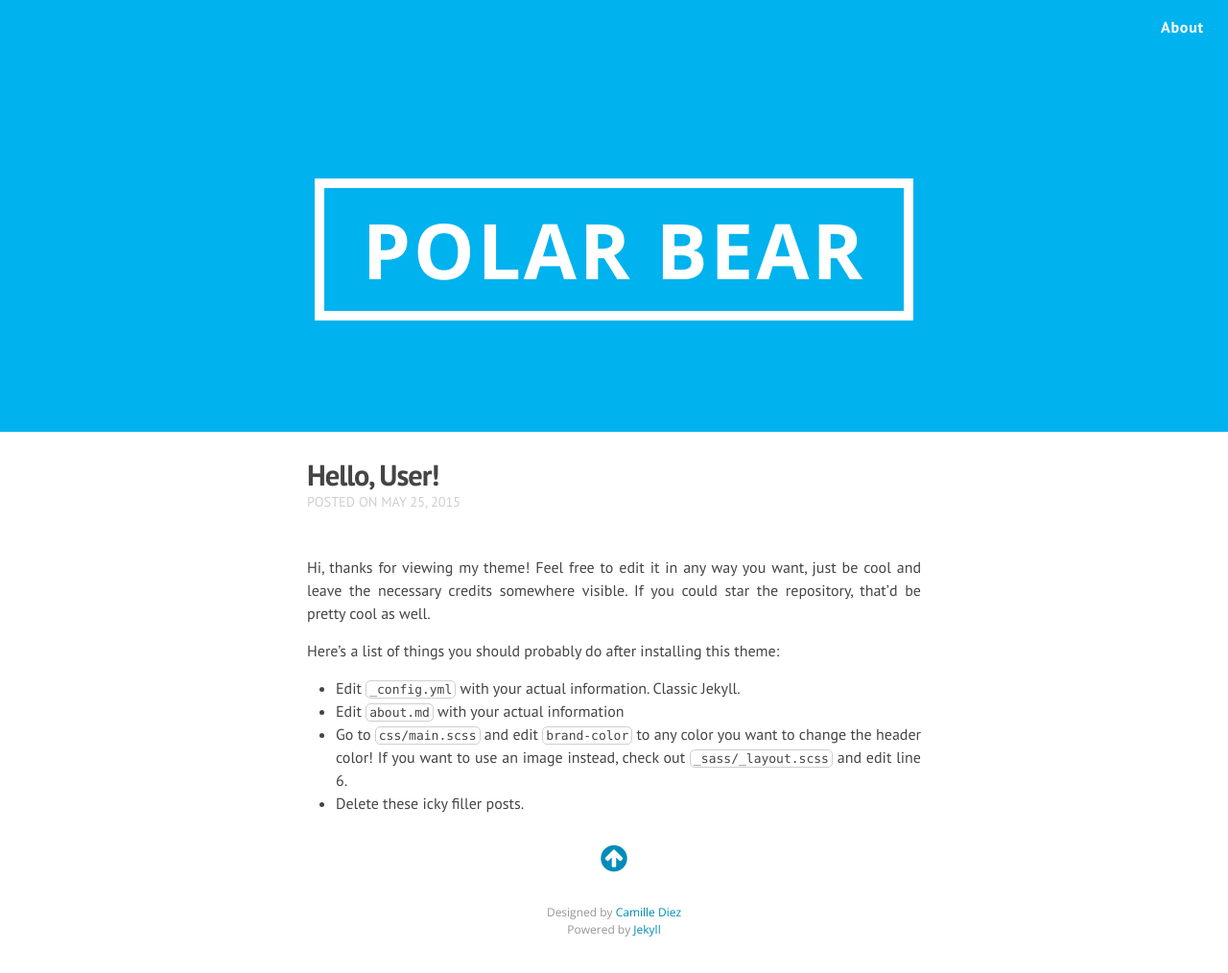
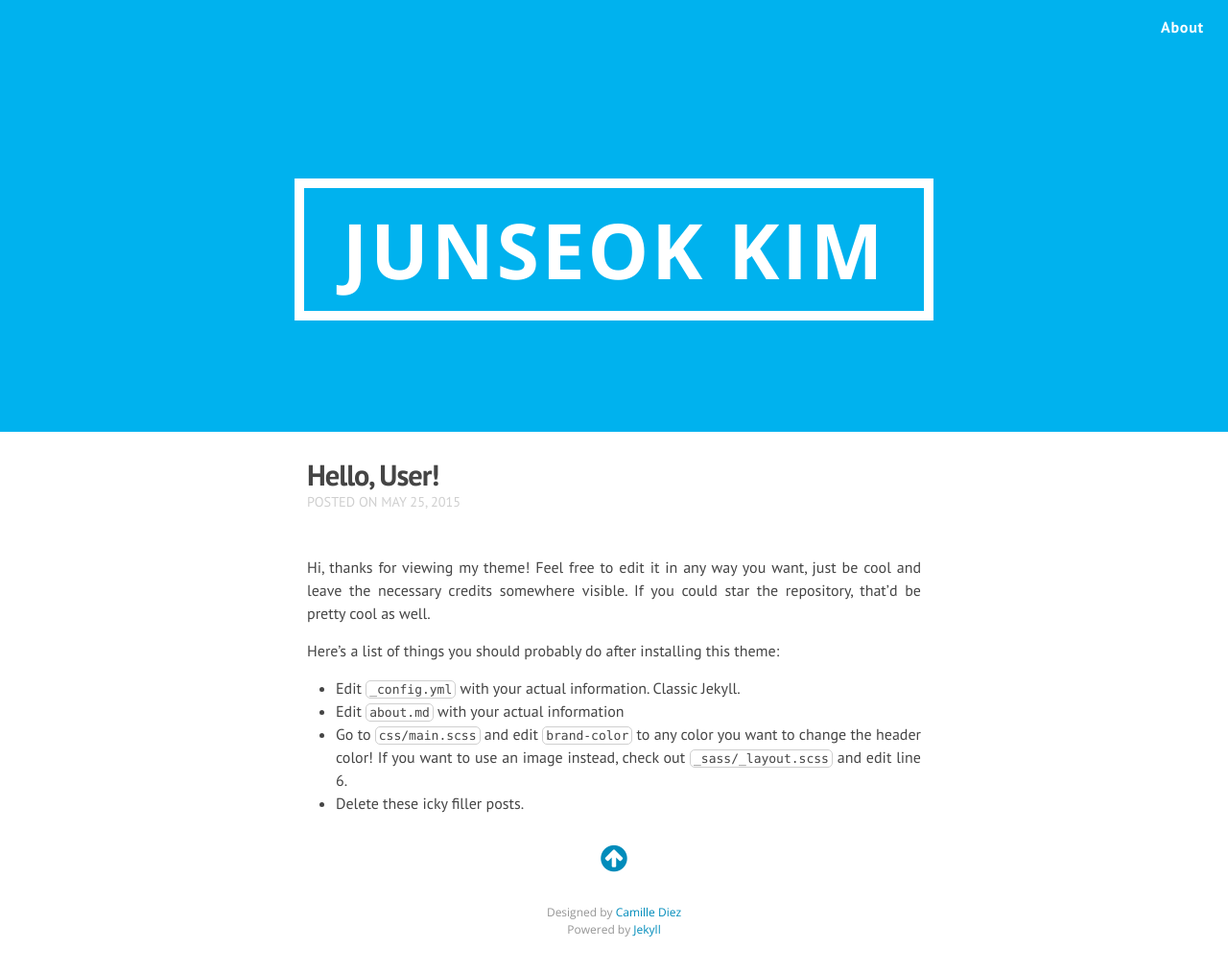
Before and after one commit to Kim-Junseok/kim-junseok.github.io, a Jekyll site: the page built from _posts/2015-05-25-hello.markdown, in a window 1280 px wide. Shown: the whole page at 96% size. Built offline with Jekyll 4.4.1, drawn with Linux system fonts in a browser that asks for light colours; nearby versions of some CDN libraries; Markdown is read by kramdown in place of the engine named in the settings.

Commit message:
Update _config.yml

```diff
--- a/_config.yml
+++ b/_config.yml
@@ -1,10 +1,10 @@
 # Site settings
-title: Polar Bear
+title: Junseok Kim
 email:
 description: > # this means to ignore newlines until "baseurl:"
   Jekyll Theme Demo
 baseurl: "" # the subpath of your site, e.g. /blog/
-url: "http://username.github.io" # the base hostname & protocol for your site
+url: "http://kim-junseok.github.io" # the base hostname & protocol for your site
 twitter_username: username
 github_username: username
 
```
